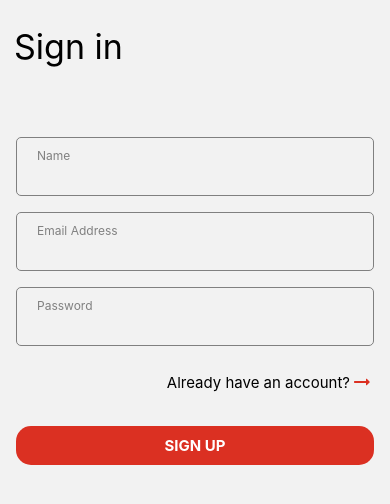
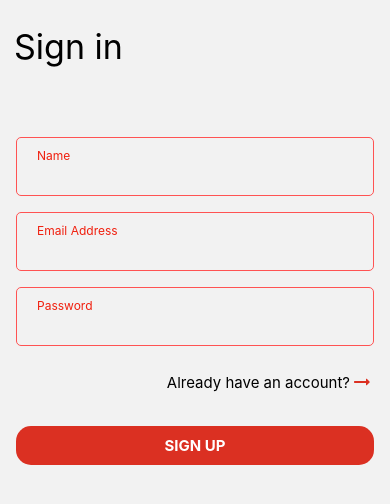
Before and after one commit to LuizNeto31951/projeto-compass_sales-luiz-carlos-rodrigues-alves-neto-urubu-do-git, a React Native app in the folder compass_sales/: screen /SignUpScreen in a window 390 px wide. Shown: the top 504 px of the page. Built offline with nearby package versions, Linux system fonts and the light colour scheme.

Commit message:
feat: Improved the input validation

```diff
--- a/compass_sales/src/components/Authentication/AuthenticationForm.tsx
+++ b/compass_sales/src/components/Authentication/AuthenticationForm.tsx
@@ -5,6 +5,8 @@ import RedButton from '../ui/RedButton';
 import Input from './Input';
 import TextButton from '../ui/TextButton';
 import {useNavigation} from '@react-navigation/native';
+import {AuthContext} from '../../context/authContext';
+import {Colors} from '../../constants/styles';
 
 interface AuthenticationFormProps {
   isLogging: boolean;
@@ -14,29 +16,31 @@ interface AuthenticationFormProps {
     email: string;
     password: string;
   }) => void;
-  inputInvalid: {
-    name: boolean;
-    email: boolean;
-    password: boolean;
-  };
 }
 
 const AuthenticationForm: React.FC<AuthenticationFormProps> = ({
   isLogging,
   forgotPass,
   onSubmit,
-  inputInvalid,
 }) => {
-  const [showImage, setShowImage] = React.useState(false);
+  interface isValid {
+    name: boolean;
+    email: boolean;
+    password: boolean;
+  }
+
+  const [isValid, setIsValid] = React.useState<isValid>({
+    name: false,
+    email: false,
+    password: false,
+  });
+
+  const [showAfter, setShowAfter] = React.useState(false);
   const [enteredName, setEnteredName] = React.useState<string>('');
   const [enteredEmail, setEnteredEmail] = React.useState<string>('');
   const [enteredPassword, setEnteredPassword] = React.useState<string>('');
 
-  const {
-    name: nameIsInvald,
-    email: emailIsInvalid,
-    password: passwordIsInvalid,
-  } = inputInvalid;
+  const ctx = React.useContext(AuthContext);
 
   const navigation = useNavigation();
 
@@ -52,6 +56,37 @@ const AuthenticationForm: React.FC<AuthenticationFormProps> = ({
         setEnteredPassword(enteredValue);
         break;
     }
+
+    let name = enteredName.trim();
+    let email = enteredEmail.trim();
+    let password = enteredPassword.trim();
+
+    let nameIsValid = false;
+    if (!isLogging) {
+      nameIsValid = name.length > 0;
+    } else {
+      nameIsValid = true;
+    }
+    const emailPattern = /^[a-zA-Z0-9._%+-]+@[a-zA-Z0-9.-]+\.[a-zA-Z]{2,}$/;
+    const emailIsValid = emailPattern.test(email);
+    const passwordIsValid = password.length > 6;
+
+    if (forgotPass) {
+      setIsValid({
+        name: true,
+        email: emailIsValid,
+        password: true,
+      });
+    } else {
+      setIsValid({
+        name: nameIsValid,
+        email: emailIsValid,
+        password: passwordIsValid,
+      });
+    }
+    if (nameIsValid && emailIsValid && passwordIsValid) {
+      ctx.isValid;
+    }
   };
 
   const submitHandler = () => {
@@ -60,17 +95,17 @@ const AuthenticationForm: React.FC<AuthenticationFormProps> = ({
       email: enteredEmail,
       password: enteredPassword,
     });
-    setShowImage(true);
+    setShowAfter(true);
   };
 
   const forgotHandler = () => {
-    setShowImage(false);
+    setShowAfter(false);
     navigation.navigate('ForgotPassword' as never);
   };
 
   const backHandler = () => {
-    setShowImage(false);
-    navigation.goBack();
+    setShowAfter(false);
+    navigation.navigate('LoginScreen' as never);
   };
 
   return (
@@ -84,9 +119,12 @@ const AuthenticationForm: React.FC<AuthenticationFormProps> = ({
             }
             value={enteredName}
             keyboardType="default"
-            isInvalid={nameIsInvald}
-            showImage={showImage}
+            showAfter={showAfter}
             isPassword={false}
+            isValid={isValid.name}
+            message="Name should not be empty"
+            labelStyle={isValid.name ? undefined : styles.labelInvalid}
+            viewStyle={isValid.name ? undefined : styles.containerInvalid}
           />
         )}
         <Input
@@ -96,9 +134,12 @@ const AuthenticationForm: React.FC<AuthenticationFormProps> = ({
           }
           value={enteredEmail}
           keyboardType="email-address"
-          isInvalid={emailIsInvalid}
-          showImage={showImage}
+          showAfter={showAfter}
           isPassword={false}
+          isValid={isValid.email}
+          message="Email must be valid. Example : example@example.com"
+          labelStyle={isValid.email ? undefined : styles.labelInvalid}
+          viewStyle={isValid.email ? undefined : styles.containerInvalid}
         />
         {!forgotPass && (
           <Input
@@ -108,9 +149,12 @@ const AuthenticationForm: React.FC<AuthenticationFormProps> = ({
             }
             value={enteredPassword}
             keyboardType="default"
-            isInvalid={passwordIsInvalid}
-            showImage={showImage}
+            showAfter={showAfter}
             isPassword={true}
+            isValid={isValid.password}
+            message="Password must have at least 6 characters"
+            labelStyle={isValid.password ? undefined : styles.labelInvalid}
+            viewStyle={isValid.password ? undefined : styles.containerInvalid}
           />
         )}
 
@@ -165,4 +209,11 @@ const styles = StyleSheet.create({
     alignItems: 'center',
     marginBottom: 32,
   },
+  labelInvalid: {
+    color: Colors.errorLabel,
+  },
+  containerInvalid: {
+    borderWidth: 1,
+    borderColor: Colors.errorInput,
+  },
 });
--- a/compass_sales/src/components/Authentication/Input.tsx
+++ b/compass_sales/src/components/Authentication/Input.tsx
@@ -1,25 +1,31 @@
 import React from 'react';
-import {View, Text, TextInput, StyleSheet, Image} from 'react-native';
-
-import {Colors} from '../../constants/styles';
+import {
+  View,
+  Text,
+  TextInput,
+  StyleSheet,
+  Image,
+  TextStyle,
+  ViewStyle,
+} from 'react-native';
 
 interface InputProps {
   label: string;
   keyboardType: any;
   onUpdateValue: (text: string) => void;
   value: string;
-  isInvalid: boolean;
-  showImage: boolean;
+  showAfter: boolean;
   isPassword: boolean;
+  isValid: boolean;
+  message: string;
+  labelStyle?: TextStyle;
+  viewStyle?: ViewStyle;
 }
 
 const Input: React.FC<InputProps> = props => {
   return (
-    <View
-      style={[styles.container, props.isInvalid && styles.containerInvalid]}>
-      <Text style={[styles.label, props.isInvalid && styles.labelInvalid]}>
-        {props.label}
-      </Text>
+    <View style={[styles.container, props.viewStyle]}>
+      <Text style={[styles.label, props.labelStyle]}>{props.label}</Text>
       <View style={styles.inverse}>
         <TextInput
           autoCapitalize="none"
@@ -29,8 +35,8 @@ const Input: React.FC<InputProps> = props => {
           value={props.value}
           secureTextEntry={props.isPassword}
         />
-        {props.showImage &&
-          (props.isInvalid ? (
+        {props.showAfter ? (
+          !props.isValid ? (
             <Image
               source={require('../../assets/icons/outline-close-24px.png')}
             />
@@ -38,8 +44,16 @@ const Input: React.FC<InputProps> = props => {
             <Image
               source={require('../../assets/icons/outline-check-24px.png')}
             />
-          ))}
+          )
+        ) : undefined}
       </View>
+      {props.showAfter
+        ? !props.isValid && (
+            <Text style={[styles.label, props.labelStyle]}>
+              {props.message}
+            </Text>
+          )
+        : undefined}
     </View>
   );
 };
@@ -53,19 +67,12 @@ const styles = StyleSheet.create({
     marginVertical: 8,
     borderRadius: 5,
   },
-  containerInvalid: {
-    borderWidth: 1,
-    borderColor: Colors.errorInput,
-  },
   label: {
     color: 'gray',
     marginBottom: 4,
     marginLeft: 20,
     marginTop: 10,
     fontSize: 12,
-  },
-  labelInvalid: {
-    color: Colors.errorLabel,
   },
   input: {
     flex: 1,
--- a/compass_sales/src/context/authContext.tsx
+++ b/compass_sales/src/context/authContext.tsx
@@ -1,11 +1,13 @@
 import React from 'react';
 
 export const AuthContext = React.createContext({
+  valid: false,
   id: '',
   token: '',
   isLogged: false,
   authLogin: (token: string, id: string) => {},
   authLogout: () => {},
+  isValid: () => {},
 });
 
 interface AuthContextProviderProps {
@@ -15,6 +17,11 @@ interface AuthContextProviderProps {
 function AuthContextProvider({children}: AuthContextProviderProps) {
   const [token, setToken] = React.useState('');
   const [id, setId] = React.useState('');
+  const [valid, setValid] = React.useState(false);
+
+  function isValid(){
+    setValid(valid);
+  }
 
   function authLogin(token: string, id: string) {
     setToken(token);
@@ -27,11 +34,13 @@ function AuthContextProvider({children}: AuthContextProviderProps) {
   }
 
   const value = {
+    valid: valid,
     id: id,
     token: token,
     isLogged: !!token,
     authLogin: authLogin,
     authLogout: authLogout,
+    isValid: isValid
   };
 
   return <AuthContext.Provider value={value}>{children}</AuthContext.Provider>;
--- a/compass_sales/src/screens/ForgotPassword.tsx
+++ b/compass_sales/src/screens/ForgotPassword.tsx
@@ -1,7 +1,7 @@
 import React from 'react';
 import {View, Alert} from 'react-native';
 import AuthenticationHandler from '../components/authentication/AuthenticationHandler';
-import { resetPassword } from '../components/util/firebase';
+import { resetPassword } from '../components/util/Firebase';
 
 function ForgotPassword(): JSX.Element {
   interface forgotProps {
--- a/compass_sales/src/screens/HomeScreen.tsx
+++ b/compass_sales/src/screens/HomeScreen.tsx
@@ -3,9 +3,9 @@ import {View} from 'react-native';
 import RedButton from '../components/ui/RedButton';
 import {AuthContext} from '../context/authContext';
 import {Title} from '../components/ui/Title';
-import {fetchUser} from '../components/util/firebase';
 import {useIsFocused} from '@react-navigation/native';
 import LoadingOverlay from '../components/ui/LoadingOverlay';
+import {fetchUser} from '../components/util/Firebase';
 
 function HomeScreen(): JSX.Element {
   const ctx = React.useContext(AuthContext);
@@ -18,9 +18,9 @@ function HomeScreen(): JSX.Element {
     async function getUser() {
       const user = await fetchUser(ctx.id);
       setUser(user);
+      setLoading(false);
     }
     getUser();
-    setLoading(false);
   }, [ctx.isLogged, ctx.id, isFocused]);
 
   if (loading) {
--- a/compass_sales/src/screens/LoginScreen.tsx
+++ b/compass_sales/src/screens/LoginScreen.tsx
@@ -2,7 +2,7 @@ import React from 'react';
 import AuthenticationHandler from '../components/authentication/AuthenticationHandler';
 import {View, Alert} from 'react-native';
 import LoadingOverlay from '../components/ui/LoadingOverlay';
-import {login} from '../components/util/firebase';
+import {login} from '../components/util/Firebase';
 import {AuthContext} from '../context/authContext';
 
 function LoginScreen(): JSX.Element {
--- a/compass_sales/src/screens/SignUpScreen.tsx
+++ b/compass_sales/src/screens/SignUpScreen.tsx
@@ -1,7 +1,7 @@
 import React from 'react';
 import AuthenticationHandler from '../components/authentication/AuthenticationHandler';
 import {View, Alert} from 'react-native';
-import {signUp} from '../components/util/firebase';
+import {signUp} from '../components/util/Firebase';
 import LoadingOverlay from '../components/ui/LoadingOverlay';
 import {AuthContext} from '../context/authContext';
 
```
Also changed, not shown: compass_sales/src/components/Authentication/AuthenticationHandler.tsx (+8 -50 lines), compass_sales/src/components/UI/BigButton.tsx (added, +39 -0 lines).
